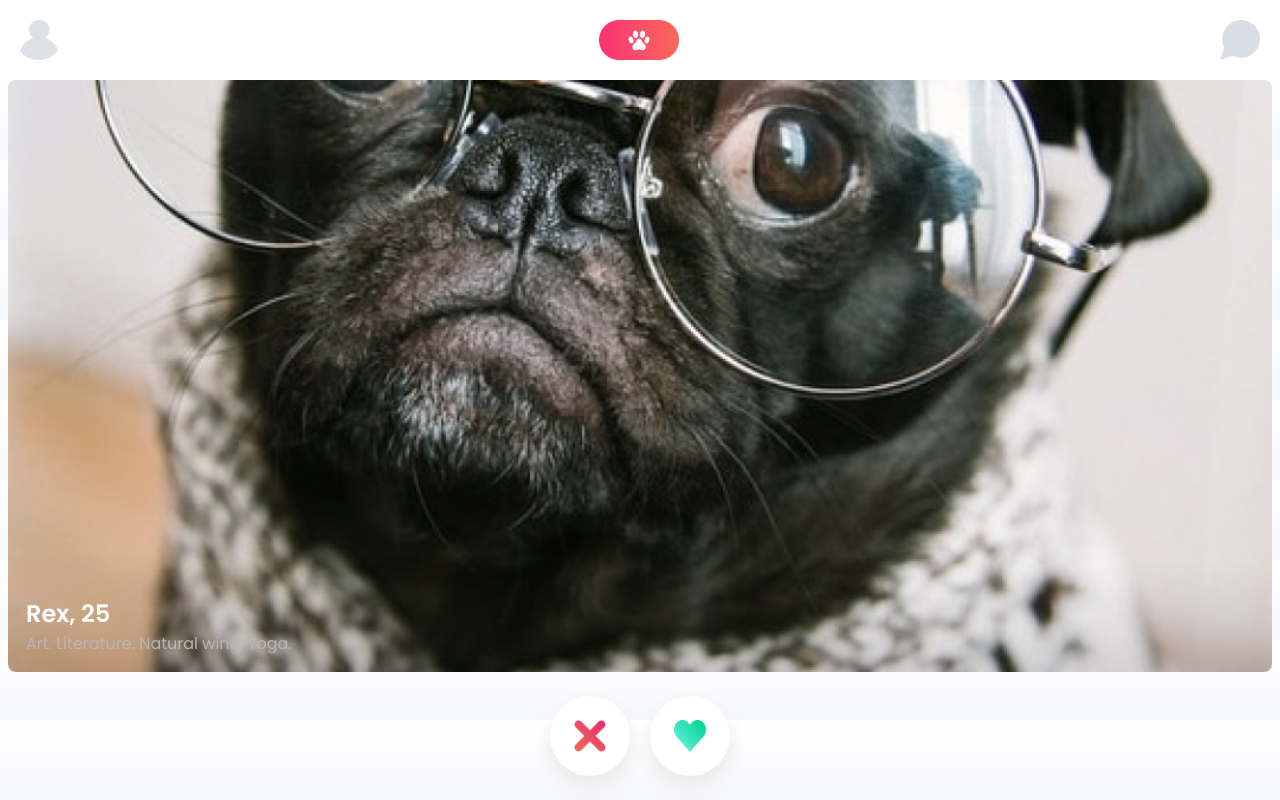
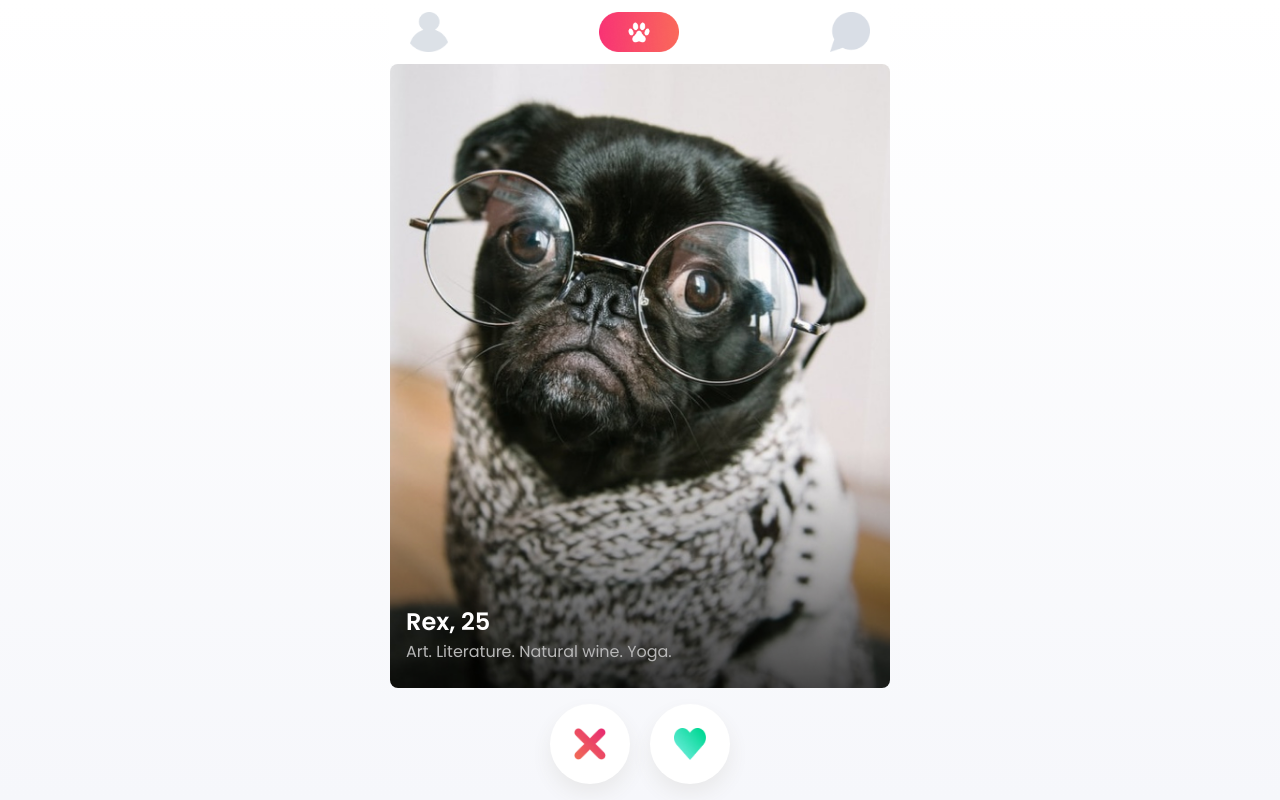
Before and after one commit to emilytm/itsliketinderforrecipes, a website built with Vite: page index.html in a window 1280 px wide. Built offline with nearby package versions, Linux system fonts and the light colour scheme; files whose address does not match are found by name.

Commit message:
Moved away from absolute positioning

```diff
--- a/Dog.js
+++ b/Dog.js
@@ -8,9 +8,9 @@ class Dog {
 
     getDogHtml() {
         const {name, avatar, age, bio, hasBeenSwiped, hasBeenLiked} = this
+
         return `
-            <img src="../${this.avatar}" class="dog-profile-picture" alt="dog profile picture">
-            <img class="interaction-badge hidden" id="interaction-badge" src="6">
+            <img class="interaction-badge hidden" id="interaction-badge">
             <div class="detail-overlay">
                 <h2 class="dog-name detail">${name}, ${age}</h2>
                 <p class="dog-opener detail">${bio}</p>
--- a/data.js
+++ b/data.js
@@ -27,7 +27,7 @@ const dogs = [
     },{
         id: 4,
         name: "Max",
-        avatar: "images/dog-max.jpg",
+        avatar: "images/dog-max.png",
         age: 42,
         bio: "Cute n perfect :)",
         hasBeenSwiped: false,
--- a/index.html
+++ b/index.html
@@ -15,11 +15,11 @@
                 <!--Display dog here-->
             </section>
             <section class="interactions">
-                <div class="interaction-button dislike-button" id="dislike-button">
-                    <img src="./images/icon-cross.png" alt="dislike button">
+                <div class="interaction-button dislike-button" id="dislike-button" data-btn="dislike">
+                    <img src="./images/icon-cross.png" alt="dislike button" data-btn="dislike">
                 </div>
-                <div class="interaction-button like-button" id="like-button">
-                    <img src="./images/icon-heart.png" alt="like button">
+                <div class="interaction-button like-button" id="like-button" data-btn="like">
+                    <img src="./images/icon-heart.png" alt="like button" data-btn="like">
                 </div>
             </section>
         </main>
--- a/index.js
+++ b/index.js
@@ -1,36 +1,38 @@
-// Remember to import the data and Dog class!
 import { dogs } from './data.js'
 import { Dog } from './Dog.js'
 
 let dogArray = Array.from(dogs)
 let currentDog = new Dog(dogArray.shift())
-const likeButton = document.getElementById('like-button')
-const dislikeButton = document.getElementById('dislike-button')
 
-likeButton.addEventListener('click',likeDog)
-dislikeButton.addEventListener('click', dislikeDog)
+document.addEventListener('click',function(e){
 
-function likeDog(){
-    handleInteraction(1)
-}
+    if(e.target.dataset.btn === 'like'){
+        handleInteraction(1)
+    } else if (e.target.dataset.btn === 'dislike'){
+        handleInteraction(0)
+    }
+})
 
-function dislikeDog(){
-    handleInteraction(0)
-}
+//Update the dog's data depending on whether they were liked or disliked, and call fns to show badge and get next dog
 
 function handleInteraction(preference){
+
     let dogLiked = dogs.find(dog => dog.id === currentDog.id)
+
+    document.getElementById('like-button').disabled = true
+    document.getElementById('dislike-button').disabled = true
+
     if(preference){
         dogLiked.hasBeenLiked = true
     }
+
     dogLiked.hasBeenSwiped = true
+
     flashBadge(preference)
 
     setTimeout( () => {
         if(dogArray.length > 0){
             currentDog = getNextDog()
-
-
             renderDog(currentDog)
         } else {
             showEmptyState()
@@ -38,43 +40,42 @@ function handleInteraction(preference){
     },"1000")
 }
 
+//Show the appropriate badge based on the user's preference, then hide after 1 sec
+
 function flashBadge(preference) {
-    let interactionBadge = document.getElementById('interaction-badge')
+
+    const interactionBadge = document.getElementById('interaction-badge')
 
     if(preference) {
         interactionBadge.setAttribute('src','../images/badge-like.png')
     } else {
         interactionBadge.setAttribute('src','../images/badge-nope.png')
     }
+
     interactionBadge.classList.remove('hidden')
+
     setTimeout( () => {
         interactionBadge.classList.add('hidden')
     },"1000")
 }
 
-//Display the first dog
-//Handle the interaction
-////If like, show like button and move image off to the right
-    ////Show badge
-    ////Translate off screen
-    ////Mark dog as hasBeenSwiped
-    ////Mark dog as hasBeenLiked
-////If dislike, show dislike badge and move image off to the left
-    ////Show badge
-    ////Translate off screen
-    ////Mark dog as hasBeenSwiped
-////Show the next dog
-    ////If there are more dogs in the array and the dogs
-    //      haven't been swiped, show the dog
-
-
+//Display dog's profile picture and details
 
 function renderDog(Dog){
+
     const dogDisplaySection = document.getElementById('dog-display')
+
     dogDisplaySection.innerHTML = Dog.getDogHtml()
+    dogDisplaySection.style.backgroundImage = `url(${'../'+Dog.avatar})`
+
+    document.getElementById('like-button').disabled = false
+    document.getElementById('dislike-button').disabled = false
 }
 
+//Get the next dog if there is one. If there isn't, call the empty state fn to update interface
+
 function getNextDog(){
+
     if(dogArray.length > 0){
         return new Dog(dogArray.shift())
     } else {
@@ -82,18 +83,23 @@ function getNextDog(){
     }
 }
 
+//Show the empty state dog and msg and hide the interaction buttons
+
 function showEmptyState() {
+
     const dogDisplaySection = document.getElementById('dog-display')
     const emptyStateHtml = `
-        <img src="../images/empty-state.jpg" class="dog-profile-picture" alt="empty state sad dog image">
         <div class="detail-overlay">
             <h2 class="dog-name detail">No more dogs, sorry!</h2>
             <p class="dog-opener detail">Try again tomorrow.</p>
         </div>
     `
+
+    dogDisplaySection.style.backgroundImage = `url('../images/empty-state.jpg')`
     dogDisplaySection.innerHTML = emptyStateHtml
-    likeButton.classList.add('hidden')
-    dislikeButton.classList.add('hidden')
+
+    document.getElementById('like-button').classList.add('hidden')
+    document.getElementById('dislike-button').classList.add('hidden')
 }
 
 renderDog(currentDog)
--- a/styles/index.css
+++ b/styles/index.css
@@ -7,15 +7,33 @@ body {
 }
 
 main {
+    max-width: 500px;
+    height: 92vh;
+    padding-left: .5em;
+    padding-right: .5em;
+    margin-left: auto;
+    margin-right: auto;
+    display: grid;
+    grid-template-rows: auto minmax(2.2rem,14vh);
+    grid-template-columns: 1fr;
+    grid-template-areas:
+        "dog-display-section"
+        "interaction-section"
+    ;
+    flex-direction: column;
 }
 
 header {
-    height: 5em;
-    width: 100%;
+    grid-area: 'header-nav';
+    height: 8vh;
+    max-width: 500px;
+    margin-left: auto;
+    margin-right: auto;
     display: flex;
     justify-content: space-between;
     background-color: #ffffff;
 }
+
 header img {
     height: 2.525em;
     margin-top: auto;
@@ -25,33 +43,34 @@ header img {
 }
 
 .dog-display {
-    position: absolute;
-    top: 5em;
-    bottom: 8em;
-    left: .5em;
-    right: .5em;
-    overflow: hidden;
+    grid-area: 'dog-display-section';
+    width: 100%;
+    background-size: cover;
+    background-position: center center;
     text-align: left;
     border-radius: .5em;
-
+    margin-left: auto;
+    margin-right: auto;
+    display: flex;
+    flex-direction: column;
 }
 
 .dog-profile-picture {
     height: 100%;
     width: 100%;
-    position: relative;
     object-fit: cover;
     background-position: center center;
 }
 
+/*-- Overlaid dog name and bio styling and formatting --*/
+
 .detail-overlay {
-    position: absolute;
-    bottom: 1em;
-    left: 18px;
     font-weight: bold;
     text-align: left;
     font-family: 'Poppins', Tahoma, sans-serif;
     color: white;
+
+    margin: auto 1em 1.5em 1em;
 }
 
 .detail {
@@ -63,15 +82,12 @@ header img {
 .dog-opener {
     color: #b7b7b7;
     font-weight: lighter;
-
 }
 
+/*-- Like and Dislike Buttons and the area they are in --*/
+
 .interactions {
-
-    height: 8em;
-    width: 100%;
-    position: absolute;
-    bottom: 0;
+    grid-area: 'interaction-section';
     display: flex;
     align-items: center;
     justify-content:center;
@@ -104,14 +120,19 @@ header img {
     margin-right: auto;
 }
 
+/*-- Like/Nope Badge Overlay --*/
+
 .interaction-badge {
     width: 230px;
     z-index: 4;
-    position: absolute;
-    top: 4em;
-    left: 2em;
+    margin-bottom: auto;
+    margin-top: 5em;
+    margin-left: 3em;
     transform: rotate(-30deg);
+
 }
+
+/*-- Utilities --*/
 
 .hidden {
     display: none;
```
Also changed, not shown: 2 other files.
